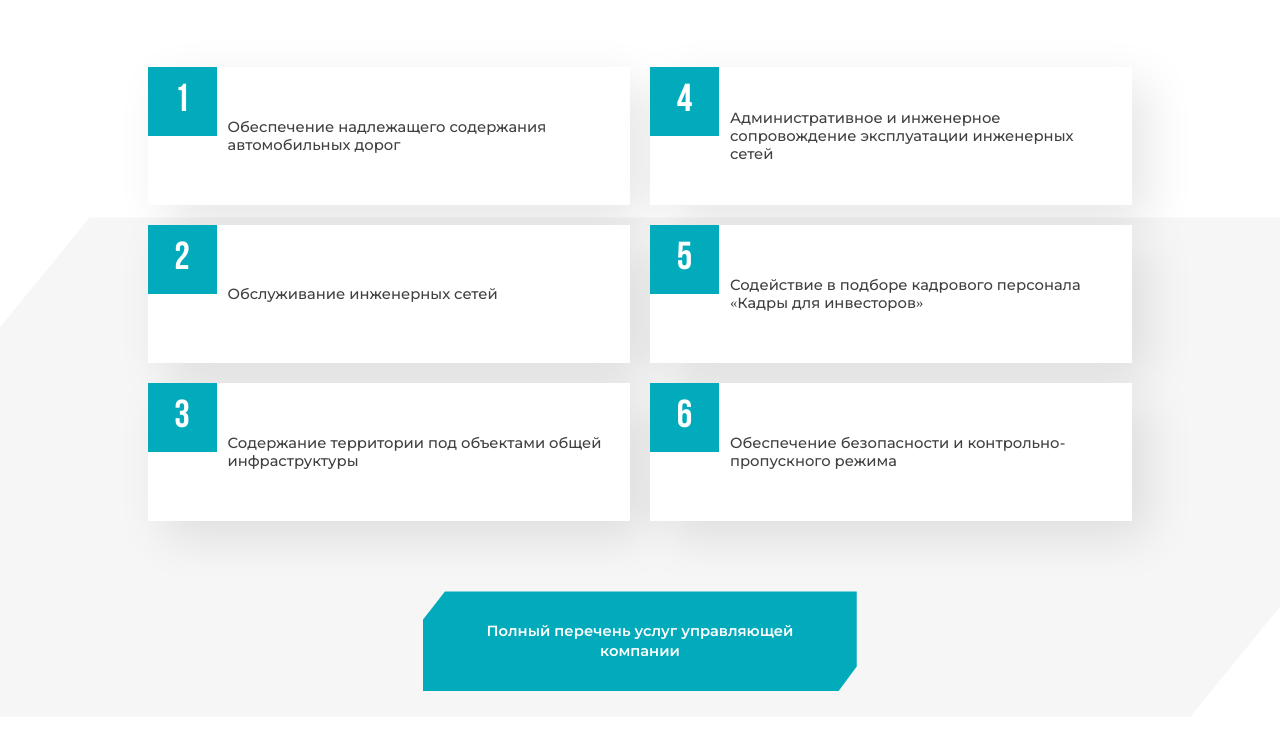
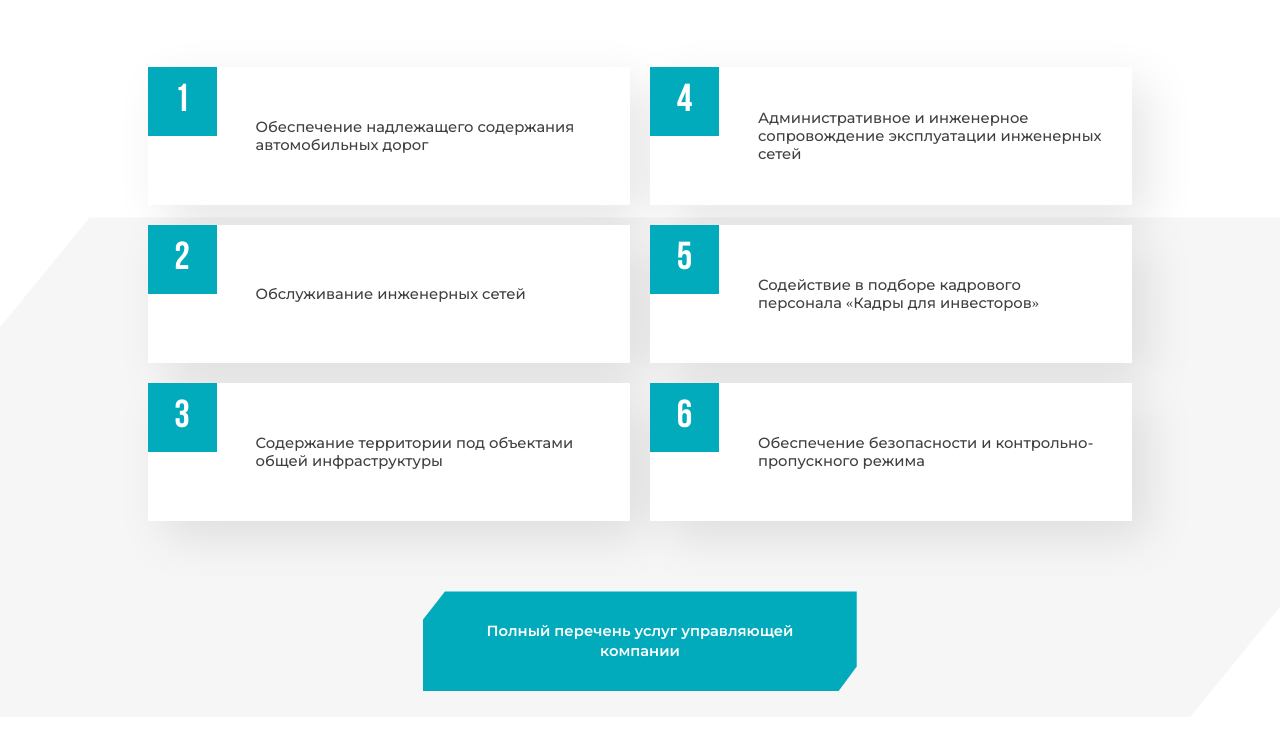
Before and after one commit to Michael-Ber/industry, a plain HTML site: page src/index.html in a window 1280 px wide. Shown: the part 4505-5234 px from the top of the page. Drawn offline with nearby package versions, Linux system fonts and the light colour scheme; files that its build step writes are made by us from their sources; files whose address does not match are found by name.

Commit message:
add ml to text on services section

```diff
--- a/src/assets/sass/blocks/_services.scss
+++ b/src/assets/sass/blocks/_services.scss
@@ -76,7 +76,7 @@
     &__card {
         position: relative;
         box-shadow: 16px 16px 48px 0 rgba(#000, .1);
-        padding: 0px 20px 0px 80px;
+        padding: 0px 30px 0px 75px;
         display: flex;
         justify-content: flex-start;
         align-items: center;
@@ -169,5 +169,9 @@
     &__text {
         @include adaptiv-font(16, 12);
         font-weight: 500;
+        margin-left: 33px;
+        @media(max-width: $breakpoint-575) {
+            margin-left: 10px;
+        }
     }
 }
```
Also changed, not shown: dist/style.css.
